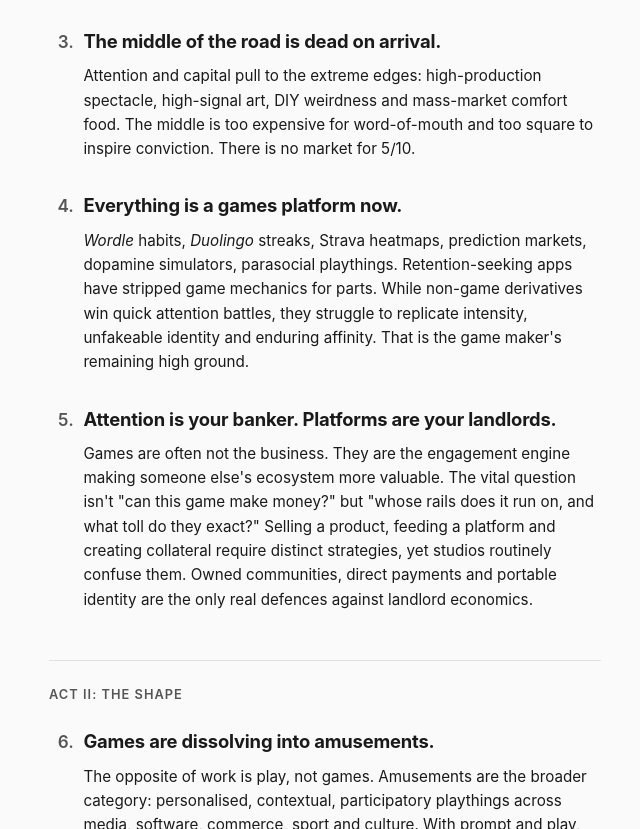
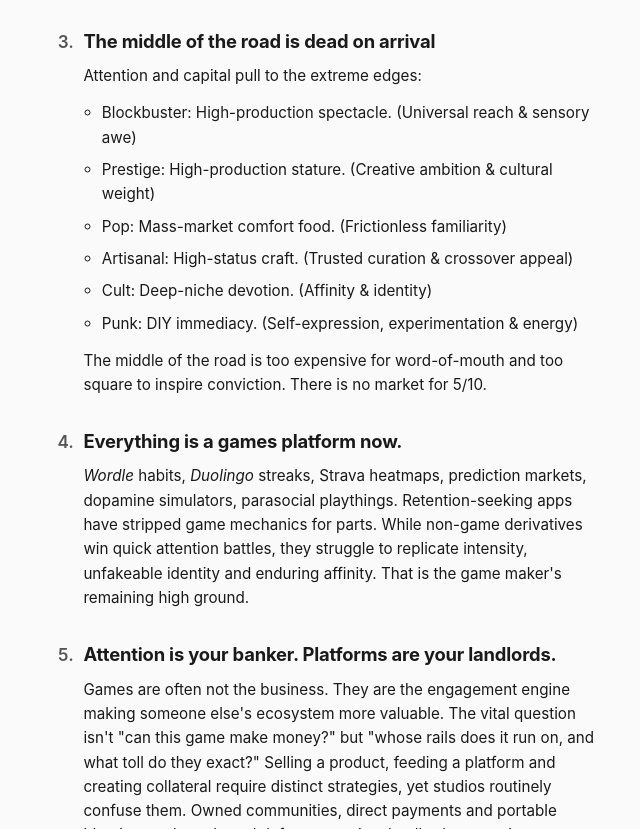
Before and after one commit to kwangchow/kwangchow.github.io, a plain HTML site: page post-industrial-playful-media.html in a window 1280 px wide. Shown: the part 917-1746 px from the top of the page, without its empty margins (315-955 px from the left). Drawn offline with Linux system fonts and the light colour scheme.

Commit message:
Update post-industrial-playful-media.html

```diff
--- a/post-industrial-playful-media.html
+++ b/post-industrial-playful-media.html
@@ -109,8 +109,17 @@
             <p>The industrial problem was getting onto the shelf; the post-industrial problem is getting into someone's day. Available hours are fixed, but competition is infinite. Every strategy built on distribution scarcity is broken - as is any assumption that ignores the new kingmakers: algorithms, creators, curators and communities.</p>
           </li>
           <li id="thesis-3">
-            <h3>The middle of the road is dead on arrival.</h3>
-            <p>Attention and capital pull to the extreme edges: high-production spectacle, high-signal art, DIY weirdness and mass-market comfort food. The middle is too expensive for word-of-mouth and too square to inspire conviction. There is no market for 5/10.</p>
+            <h3>The middle of the road is dead on arrival</h3>
+            <p>Attention and capital pull to the extreme edges:</p>
+            <ul class="play-framework">
+              <li>Blockbuster: High-production spectacle. (Universal reach &amp; sensory awe)</li>
+              <li>Prestige: High-production stature. (Creative ambition &amp; cultural weight)</li>
+              <li>Pop: Mass-market comfort food. (Frictionless familiarity)</li>
+              <li>Artisanal: High-status craft. (Trusted curation &amp; crossover appeal)</li>
+              <li>Cult: Deep-niche devotion. (Affinity &amp; identity)</li>
+              <li>Punk: DIY immediacy. (Self-expression, experimentation &amp; energy)</li>
+            </ul>
+            <p>The middle of the road is too expensive for word-of-mouth and too square to inspire conviction. There is no market for 5/10.</p>
           </li>
           <li id="thesis-4">
             <h3>Everything is a games platform now.</h3>
```
